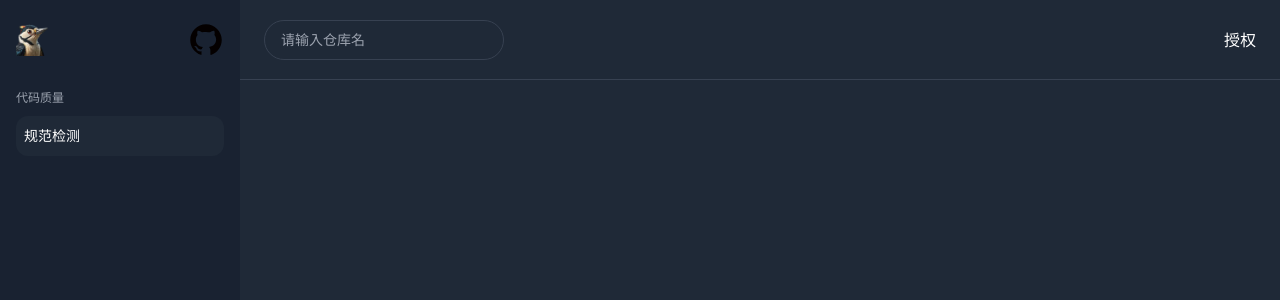
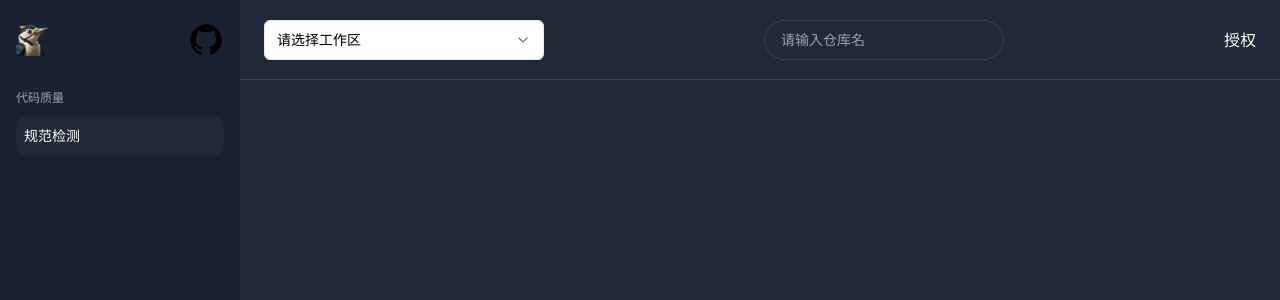
Before and after one commit to lexmin0412/woodpecker, a Next.js app: page /dashboard in a window 1280 px wide. Shown: the top 300 px of the page. Built offline with nearby package versions, Linux system fonts and the light colour scheme.

Commit message:
feat: 支持用户切换内置工作区

```diff
--- a/app/dashboard/actions.ts
+++ b/app/dashboard/actions.ts
@@ -3,9 +3,8 @@
 /**
  * 获取 Github 仓库列表
  */
-export async function getData(accessToken: string, formData?: FormData) {
-	const userName = process.env.GITHUB_DEFAULT_ORG
-	const res = await fetch(`https://api.github.com/users/${userName}/repos?sort=updated&per_page=100&type=owner`, {
+export async function getData(accessToken: string, workspace: string, formData?: FormData) {
+	const res = await fetch(`https://api.github.com/users/${workspace}/repos?sort=updated&per_page=100&type=owner`, {
 		headers: {
 			'Authorization': `Bearer ${accessToken}`
 		}
--- a/app/dashboard/components/list.tsx
+++ b/app/dashboard/components/list.tsx
@@ -1,8 +1,17 @@
 "use client";
 
 import { useEffect, useState } from "react";
-import { getAuthURL, getData, getEnvConfig, getToken } from "../actions";
+import { getAuthURL, getData, getToken } from "../actions";
 import { useSearchParams } from "next/navigation";
+import {
+	Select,
+	SelectContent,
+	SelectGroup,
+	SelectItem,
+	SelectLabel,
+	SelectTrigger,
+	SelectValue,
+} from "@/components/ui/select";
 
 interface IItemProps {
 	name: string;
@@ -17,12 +26,16 @@ export default function RepoList() {
 	const code = new URLSearchParams(searchParams).get("code");
 	const [authURL, setAuthURL] = useState("");
 	const [userName, setUserName] = useState("");
+	const [workspace, setCurrentWorkspace] = useState(
+		localStorage.getItem("WOODPECKER_WORKSPACE") || ''
+	);
 
 	const fetchDataList = async (formData?: FormData) => {
 		setPending(true);
 		const data = await getData(
 			localStorage.getItem("GITHUB_TOKEN") as string,
-			formData
+			localStorage.getItem('WOODPECKER_WORKSPACE') as string,
+			formData,
 		);
 		setData(data);
 		setPending(false);
@@ -42,11 +55,11 @@ export default function RepoList() {
 	};
 
 	const initUserName = async () => {
-		const res = await getEnvConfig("GITHUB_DEFAULT_ORG");
+		const res = localStorage.getItem("WOODPECKER_WORKSPACE") as string;
 		setUserName(res as string);
 	};
 
-	const init = async() => {
+	const init = async () => {
 		const githubAccessToken = localStorage.getItem("GITHUB_TOKEN");
 
 		if (githubAccessToken) {
@@ -55,7 +68,7 @@ export default function RepoList() {
 		} else if (code) {
 			// 有 code 则通过 code 换 token
 			await refreshToken();
-			init()
+			init();
 		} else {
 			// 没有则展示授权入口
 			initAuthURL();
@@ -67,6 +80,13 @@ export default function RepoList() {
 
 		initUserName();
 	}, []);
+
+	const handleWorkspaceChange = (value: string) => {
+		localStorage.setItem('WOODPECKER_WORKSPACE', value)
+		setCurrentWorkspace(value)
+		init();
+		initUserName();
+	}
 
 	const Item = (props: IItemProps) => {
 		return (
@@ -97,6 +117,22 @@ export default function RepoList() {
 			action={fetchDataList}
 		>
 			<header className="flex items-center justify-between px-6 h-20 border-b border-solid border-gray-700">
+				<Select
+					value={workspace}
+					onValueChange={handleWorkspaceChange}
+					name="workspace"
+				>
+					<SelectTrigger className="w-[280px] text-black">
+						<SelectValue placeholder="请选择工作区" />
+					</SelectTrigger>
+					<SelectContent>
+						<SelectGroup>
+							<SelectLabel>github.com</SelectLabel>
+							<SelectItem value="lexmin0412">lexmin0412</SelectItem>
+							<SelectItem value="xjq7">xjq7</SelectItem>
+						</SelectGroup>
+					</SelectContent>
+				</Select>
 				<input
 					name="keyword"
 					type="search"
```
